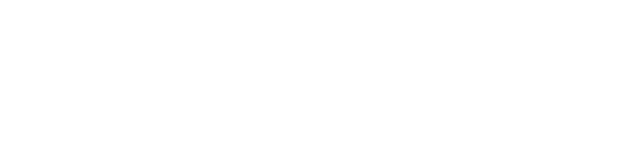
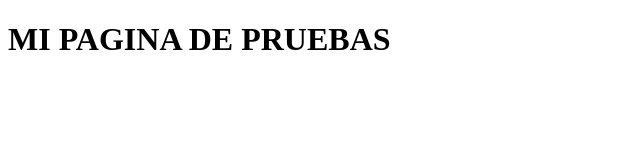
Before and after one commit to willobm/pruebas, a plain HTML site: page index.html in a window 1280 px wide. Shown: the whole page, without its empty margins (0-640 px from the left). Drawn offline with Linux system fonts and the light colour scheme.

Commit message:
agregue el titulo al index

```diff
--- a/index.html
+++ b/index.html
@@ -3,9 +3,10 @@
 <head>
     <meta charset="UTF-8">
     <meta name="viewport" content="width=device-width, initial-scale=1.0">
-    <title>Document</title>
+    <title>Pagina de Pruebas </title>
 </head>
 <body>
+    <h1>MI PAGINA DE PRUEBAS</h1>
 
 </body>
 </html>
```
